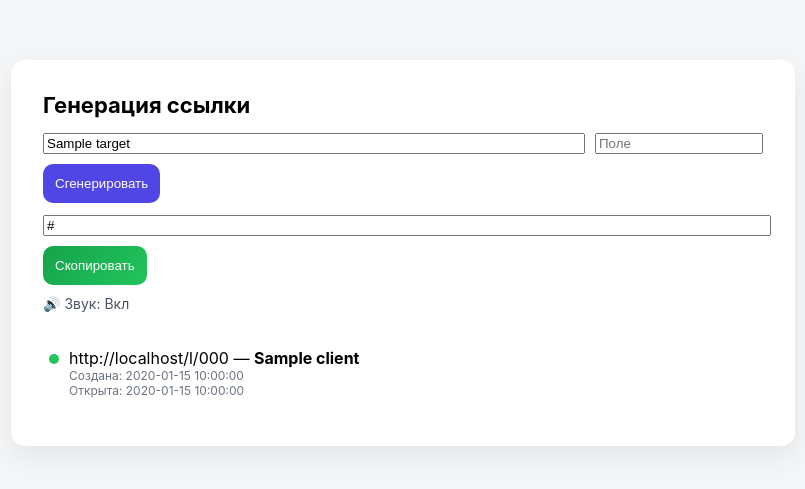
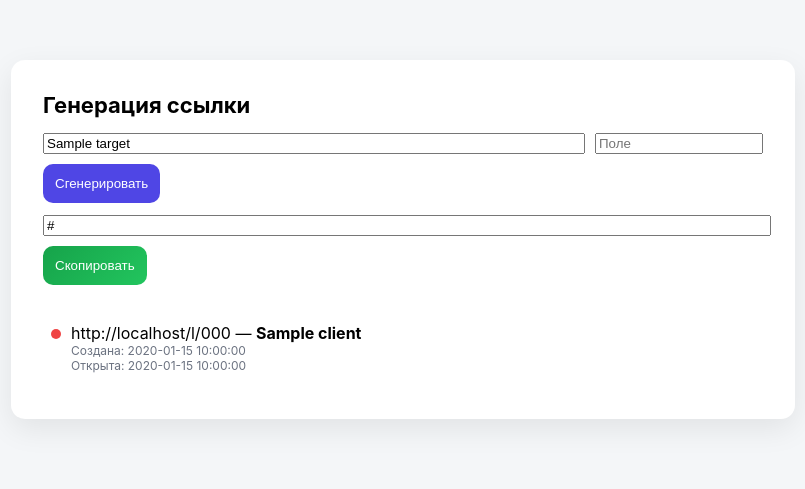
Before and after one commit to sergymarco25-hub/one-time-link, a FastAPI app: template templates/index.html in a window 1280 px wide. Shown: the top 489 px of the page, without its empty margins (237-1042 px from the left). Run offline with FastAPI, Linux system fonts and the light colour scheme; the template is opened without the code that fills it: most values are stand-ins (such as "Sample title", 1, 10 or a date in 2020).

Commit message:
Update index.html

```diff
--- a/templates/index.html
+++ b/templates/index.html
@@ -40,11 +40,6 @@ input[type="text"] {
 input.main { flex: 1; }
 input.client { max-width: 160px; }
 
-#generatedLink {
-  width: 100%;
-  margin-top: 12px;
-}
-
 button {
   margin-top: 10px;
   padding: 12px;
@@ -53,7 +48,7 @@ button {
   background: #4f46e5;
   color: #fff;
   cursor: pointer;
-  transition: transform .1s ease, box-shadow .1s ease;
+  transition: transform .12s ease, box-shadow .12s ease;
 }
 
 button:active {
@@ -68,20 +63,21 @@ button:active {
   box-shadow: 0 0 0 3px rgba(34,197,94,.4);
 }
 
-.sound-toggle {
-  margin-top: 10px;
-  font-size: 14px;
-  cursor: pointer;
-  color: #4b5563;
+#generatedLink {
+  width: 100%;
+  margin-top: 12px;
 }
 
-.history { margin-top: 30px; }
+.history {
+  margin-top: 30px;
+}
 
 .history-item {
   display: flex;
-  margin-bottom: 10px;
-  padding: 6px;
-  border-radius: 8px;
+  gap: 10px;
+  padding: 8px;
+  border-radius: 10px;
+  margin-bottom: 6px;
   transition: background .3s;
 }
 
@@ -93,7 +89,6 @@ button:active {
   width: 10px;
   height: 10px;
   border-radius: 50%;
-  margin-right: 10px;
   margin-top: 6px;
 }
 
@@ -115,8 +110,18 @@ button:active {
 
 <form method="post" action="/create">
   <div class="form-row">
-    <input class="main" name="target_url" value="{{ target }}" placeholder="Вставьте ссылку" required>
-    <input class="client" name="client" placeholder="Поле">
+    <input
+      class="main"
+      name="target_url"
+      value="{{ target }}"
+      placeholder="Вставьте ссылку"
+      required
+    >
+    <input
+      class="client"
+      name="client"
+      placeholder="Поле"
+    >
   </div>
   <button type="submit">Сгенерировать</button>
 </form>
@@ -126,23 +131,34 @@ button:active {
 <button class="copy-btn" onclick="copyLink(this)">Скопировать</button>
 {% endif %}
 
-<div class="sound-toggle" onclick="toggleSound()">
-  🔊 Звук: <span id="soundState">Вкл</span>
-</div>
+<div class="history" id="history">
+{% for item in links %}
+<div class="history-item {% if item.opened_recent %}active{% endif %}"
+     data-code="{{ item.code }}">
+  <span class="status-dot
+    {% if item.opened_recent %}
+      status-opened
+    {% elif item.state == 'NEW' %}
+      status-new
+    {% else %}
+      status-used
+    {% endif %}">
+  </span>
 
-<div class="history" id="history">
-{% for code, item in links.items() %}
-<div class="history-item" data-code="{{ code }}">
-  <span class="status-dot
-    {% if item.state == 'NEW' %}status-new
-    {% elif item.state == 'OPENED' %}status-opened
-    {% else %}status-used{% endif %}">
-  </span>
   <div>
-    <div>{{ request.base_url }}l/{{ code }} {% if item.client %}— <b>{{ item.client }}</b>{% endif %}</div>
-    <div class="history-time">Создана: {{ item.created_at }}</div>
+    <div>
+      {{ request.base_url }}l/{{ item.code }}
+      {% if item.client %} — <b>{{ item.client }}</b>{% endif %}
+    </div>
+
+    <div class="history-time">
+      Создана: {{ item.created_at }}
+    </div>
+
     {% if item.opened_at %}
-    <div class="history-time">Открыта: {{ item.opened_at }}</div>
+    <div class="history-time">
+      Открыта: {{ item.opened_at }}
+    </div>
     {% endif %}
   </div>
 </div>
@@ -150,55 +166,27 @@ button:active {
 </div>
 </div>
 
-<audio id="notifySound" preload="auto">
-  <source src="/static/notify.mp3" type="audio/mpeg">
-</audio>
+<script>
+function copyLink(btn) {
+  const input = document.getElementById("generatedLink");
+  input.select();
+  input.setSelectionRange(0, 99999);
+  document.execCommand("copy");
 
-<script>
-let soundEnabled = true;
-let soundUnlocked = false;
-const audio = document.getElementById("notifySound");
-
-document.addEventListener("click", () => {
-  if (!soundUnlocked) {
-    audio.play().then(() => {
-      audio.pause();
-      audio.currentTime = 0;
-      soundUnlocked = true;
-    }).catch(()=>{});
-  }
-}, { once: true });
-
-function toggleSound() {
-  soundEnabled = !soundEnabled;
-  document.getElementById("soundState").innerText = soundEnabled ? "Вкл" : "Выкл";
-}
-
-function copyLink(btn) {
-  const i = document.getElementById("generatedLink");
-  i.select();
-  document.execCommand("copy");
   btn.classList.add("copied");
-  setTimeout(()=>btn.classList.remove("copied"), 500);
+  setTimeout(() => btn.classList.remove("copied"), 400);
 }
 
 async function refreshStatus() {
   const res = await fetch("/status");
   const data = await res.json();
+  const history = document.getElementById("history");
 
-  let history = document.getElementById("history");
-  let items = [...history.children];
-
-  items.forEach(item => {
+  [...history.children].forEach(item => {
     const code = item.dataset.code;
-    if (data[code] && data[code].state === "OPENED") {
+    if (data[code] && data[code].opened_recent) {
       item.classList.add("active");
       history.prepend(item);
-
-      if (soundEnabled && soundUnlocked) {
-        audio.currentTime = 0;
-        audio.play().catch(()=>{});
-      }
     }
   });
 }
```
